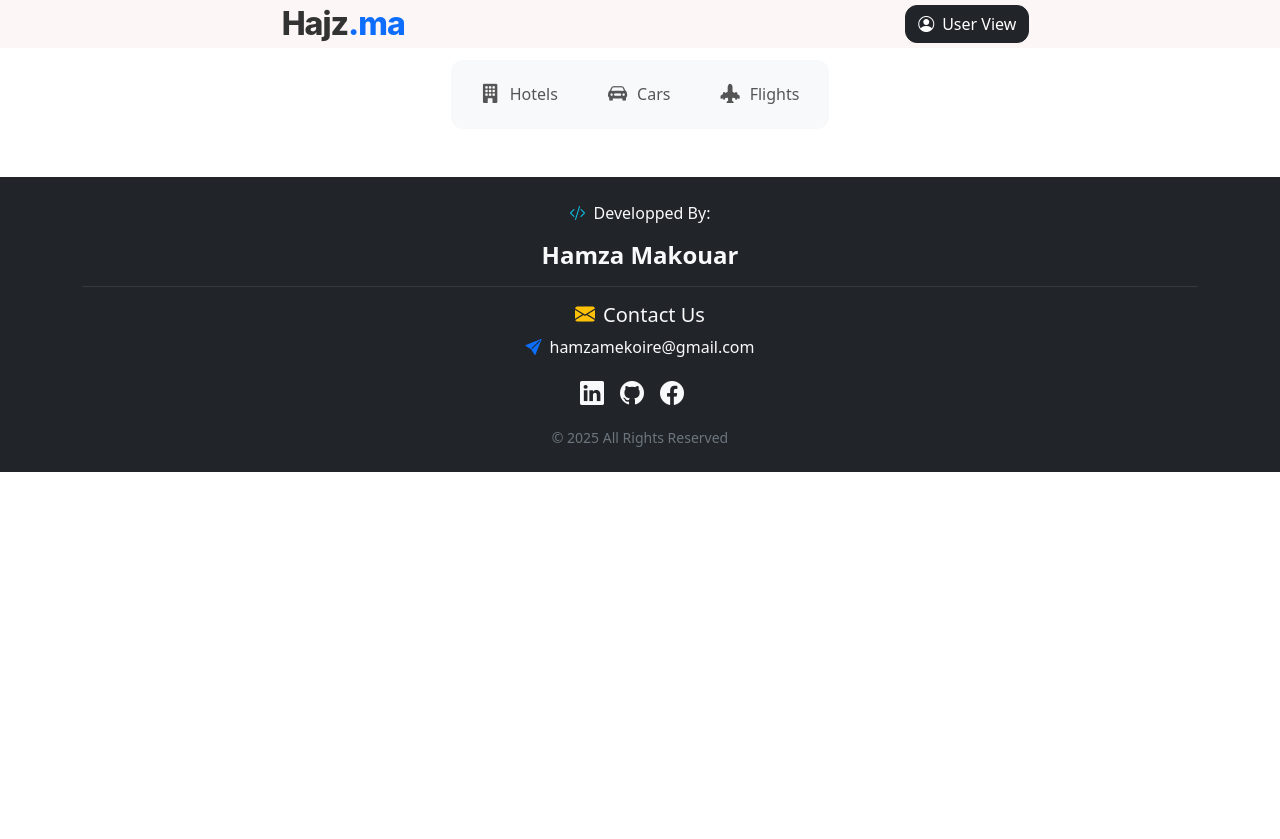
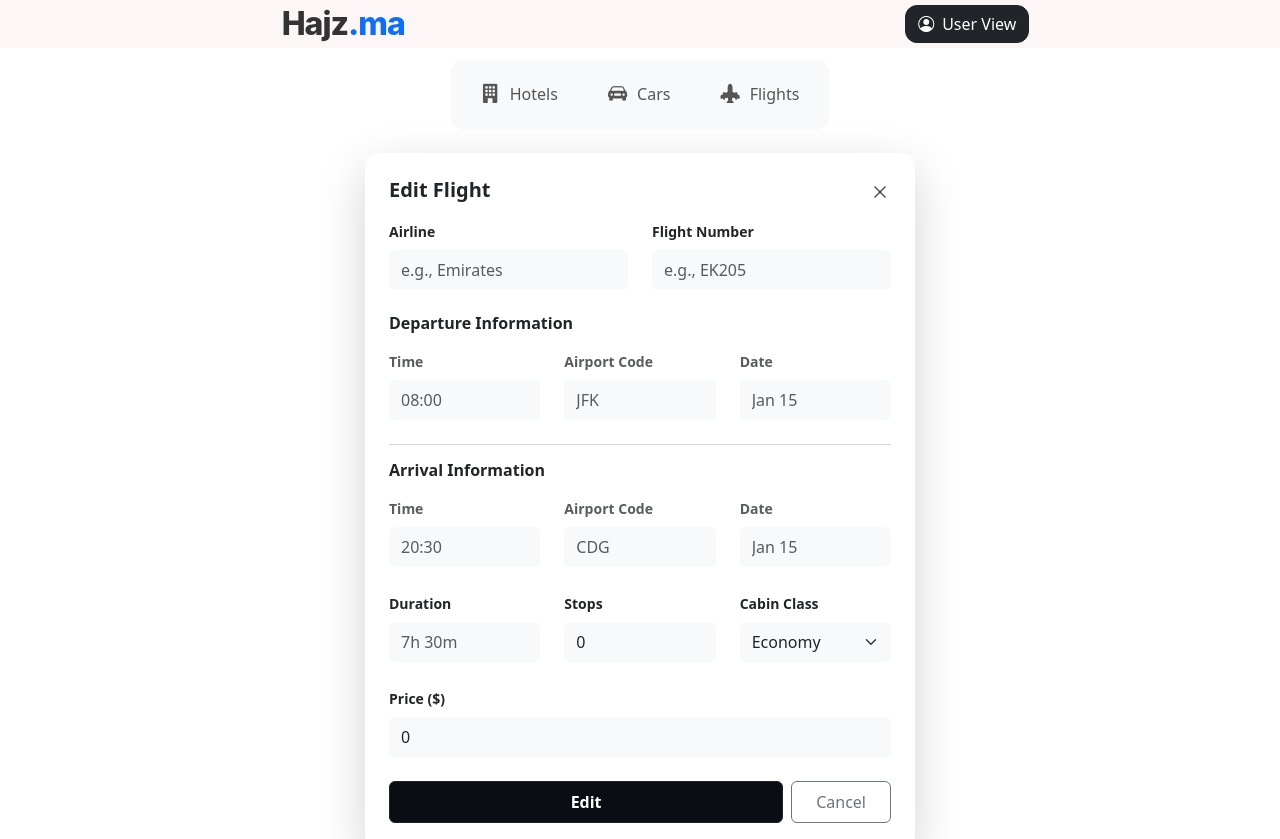
Before and after one commit to makouarHamza/Hajz.ma, a React (Vite) app: page /manageFlights/addEditFlight/1 in a window 1280 px wide. Shown: the top 839 px of the page. Before the commit the page ends 800 px from the top, so only its background shows below. Built offline with nearby package versions, Linux system fonts and the light colour scheme.

Commit message:
added function to edit flight

```diff
--- a/src/App.jsx
+++ b/src/App.jsx
@@ -87,6 +87,7 @@ function App() {
           <Route path='manageHotels/addEditHotel/:idToEdit' element={ <NewHotelForm /> }/>
           <Route path='manageFlights' element={<FlightsManage />}/>
           <Route path='manageFlights/addEditFlight' element={ <AddFlightForm /> }/>
+          <Route path='manageFlights/addEditFlight/:idToEdit' element={ <AddFlightForm /> }/>
 
         </Routes>
       </BrowserRouter>
--- a/src/data/db.json
+++ b/src/data/db.json
@@ -181,18 +181,18 @@
     },
     {
       "id": "9a03",
-      "airline": "Hamza Aire Line",
+      "airline": "Hamza Aire ",
       "flightNumber": "HMZ32",
       "depTime": "10:00",
-      "depAirport": "HNA",
-      "depDate": "DEC12",
-      "arrTime": "10:00",
-      "arrAirport": "HZX",
-      "arrDate": "DEC13",
-      "duration": "12h",
-      "stops": "1",
+      "depAirport": "hamza",
+      "depDate": "DEC10",
+      "arrTime": "20:00",
+      "arrAirport": "mk",
+      "arrDate": "DEC11",
+      "duration": "12:12h",
+      "stops": "2",
       "cabinClass": "First Class",
-      "price": "999"
+      "price": "333"
     }
   ]
 }
--- a/src/flights/flightsManage.jsx
+++ b/src/flights/flightsManage.jsx
@@ -2,14 +2,13 @@ import { useDispatch, useSelector } from "react-redux";
 import { deleteFlight, flightStatus, getDataFlights, selectAllFlights } from "./flightsSlice";
 import { PencilLine, Plus, Trash2 } from "lucide-react";
 import { useEffect } from "react";
-import { useNavigate } from "react-router-dom";
+import { useNavigate, useParams } from "react-router-dom";
 
 function FlightsManage() {
     const dispatch = useDispatch();
     const flights = useSelector(selectAllFlights);
     const status = useSelector(flightStatus)
     const navigate = useNavigate()
-
     useEffect(function(){
         if(status === 'idle'){
             dispatch(getDataFlights())
@@ -21,7 +20,6 @@ function FlightsManage() {
         if(window.confirm("Are you sure you want to delete this flight?")){
             dispatch(deleteFlight(id))
         }
-
     }
 
 
@@ -81,7 +79,7 @@ function FlightsManage() {
 
 
                     <td className="pe-4 py-3 text-end">
-                        <button className="btn btn-light btn-sm border me-2 shadow-sm" style={{ padding: '6px 8px' }}>
+                        <button onClick={() => navigate(`addEditFlight/${flight.id}`)} className="btn btn-light btn-sm border me-2 shadow-sm" style={{ padding: '6px 8px' }}>
                         <PencilLine size={16} className="text-dark" />
                         </button>
                         <button onClick={() => handlerDelete(flight.id)} className="btn btn-danger btn-sm shadow-sm" style={{ padding: '6px 8px' }}>
--- a/src/flights/flightsSlice.js
+++ b/src/flights/flightsSlice.js
@@ -21,6 +21,11 @@ export const addFlight = createAsyncThunk("flights/addFlight", async (addedFligh
 export const deleteFlight = createAsyncThunk("flights/deleteFlight", async(id) => {
     const response = await axios.delete(`${FLIGHTS_URL}/${id}`);
     return id
+})
+
+export const editFlight = createAsyncThunk("flights/editFlight", async(updatedFlight) => {
+    const response = await axios.put(`${FLIGHTS_URL}/${updatedFlight.id}`, updatedFlight);
+    return response.data
 })
 
 const flightsSlice = createSlice({
@@ -48,6 +53,13 @@ const flightsSlice = createSlice({
             state.status = 'succeeded'
             state.flights = state.flights.filter(flight => flight.id !== action.payload);
         })
+        .addCase(editFlight.fulfilled, (state, action) => {
+            state.status = 'succeeded'
+            const indexToEdit = state.flights.findIndex(flight => flight.id === action.payload.id )
+            if(indexToEdit !== -1){
+                state.flights[indexToEdit] = action.payload
+            }
+        })
     }
 
 })
--- a/src/flights/newFlightForm.jsx
+++ b/src/flights/newFlightForm.jsx
@@ -1,8 +1,8 @@
-import React, { useState } from 'react';
+import React, { useEffect, useState } from 'react';
 import { X } from 'lucide-react';
-import { useDispatch } from 'react-redux';
-import { addFlight } from './flightsSlice';
-import { useNavigate } from 'react-router-dom';
+import { useDispatch, useSelector } from 'react-redux';
+import { addFlight, editFlight, selectAllFlights } from './flightsSlice';
+import { useNavigate, useParams } from 'react-router-dom';
 
 const AddFlightForm = () => {
   const [flightData, setFlightData] = useState({
@@ -21,6 +21,14 @@ const AddFlightForm = () => {
   });
   const dispatch = useDispatch()
   const navigate = useNavigate()
+  const { idToEdit } = useParams();
+
+  const existingFlight = useSelector(selectAllFlights).find(flight => flight.id === idToEdit);
+  useEffect(function(){
+    if(existingFlight){
+      setFlightData(existingFlight)
+    }
+  },[existingFlight, idToEdit])
 
   function onChangeAireLine(e){
     setFlightData({...flightData, airline:e.target.value})
@@ -58,6 +66,12 @@ const AddFlightForm = () => {
   function onChangePrice(e){
     setFlightData({...flightData, price:e.target.value})
   }
+
+  const hideForm = () => {
+      navigate(-1);
+      resetForm();
+  }
+
   const resetForm = () => {
     setFlightData({
         airline: '',
@@ -77,24 +91,25 @@ const AddFlightForm = () => {
 
   function handleSubmit(e){
     e.preventDefault();
-    console.log(flightData);
-    dispatch(addFlight(flightData));
-    alert("Flight added successfully!")
+    if(idToEdit){
+      dispatch(editFlight(flightData))
+      alert("Flight Edited successfully!")
+    }else{
+      dispatch(addFlight(flightData));
+      alert("Flight added successfully!")
+    }
+
     resetForm();
-    navigate("/")
+    navigate("/manageFlights")
+  }
 
-}
-    const hideForm = () => {
-        navigate(-1);
-        resetForm();
-    }
 
   return (
     <div className="container mt-4 d-flex justify-content-center">
       <div className="card border-0 shadow-lg p-4" style={{ width: '100%', maxWidth: '550px', borderRadius: '12px' }}>
         {/* Header */}
         <div className="d-flex justify-content-between align-items-center mb-3">
-          <h5 className="fw-bold m-0">Add New Flight</h5>
+          <h5 className="fw-bold m-0">{idToEdit?"Edit Flight":"Add New Flight"}</h5>
           <button onClick={hideForm} className="btn btn-link text-muted p-0"><X size={20} /></button>
         </div>
 
@@ -103,11 +118,11 @@ const AddFlightForm = () => {
           <div className="row mb-4">
             <div className="col-md-6">
               <label className="form-label fw-bold small">Airline</label>
-              <input onChange={onChangeAireLine} type="text" className="form-control bg-light border-0 py-2" placeholder="e.g., Emirates" />
+              <input value={flightData.airline} onChange={onChangeAireLine} type="text" className="form-control bg-light border-0 py-2" placeholder="e.g., Emirates" />
             </div>
             <div className="col-md-6">
               <label className="form-label fw-bold small">Flight Number</label>
-              <input onChange={onChangeFlightNumber} type="text" className="form-control bg-light border-0 py-2" placeholder="e.g., EK205" />
+              <input value={flightData.flightNumber} onChange={onChangeFlightNumber} type="text" className="form-control bg-light border-0 py-2" placeholder="e.g., EK205" />
             </div>
           </div>
 
@@ -116,15 +131,15 @@ const AddFlightForm = () => {
           <div className="row mb-4">
             <div className="col-4">
               <label className="form-label text-muted small fw-bold">Time</label>
-              <input onChange={onChangeDepTime} type="text" className="form-control bg-light border-0 py-2" placeholder="08:00" />
+              <input value={flightData.depTime} onChange={onChangeDepTime} type="text" className="form-control bg-light border-0 py-2" placeholder="08:00" />
             </div>
             <div className="col-4">
               <label className="form-label text-muted small fw-bold">Airport Code</label>
-              <input onChange={onChangeDepAirport} type="text" className="form-control bg-light border-0 py-2" placeholder="JFK" />
+              <input value={flightData.depAirport} onChange={onChangeDepAirport} type="text" className="form-control bg-light border-0 py-2" placeholder="JFK" />
             </div>
             <div className="col-4">
               <label className="form-label text-muted small fw-bold">Date</label>
-              <input onChange={onChangeDepDate} type="text" className="form-control bg-light border-0 py-2" placeholder="Jan 15" />
+              <input value={flightData.depDate} onChange={onChangeDepDate} type="text" className="form-control bg-light border-0 py-2" placeholder="Jan 15" />
             </div>
           </div>
 
@@ -135,15 +150,15 @@ const AddFlightForm = () => {
           <div className="row mb-4">
             <div className="col-4">
               <label className="form-label text-muted small fw-bold">Time</label>
-              <input onChange={onChangeArrTime} type="text" className="form-control bg-light border-0 py-2" placeholder="20:30" />
+              <input value={flightData.arrTime} onChange={onChangeArrTime} type="text" className="form-control bg-light border-0 py-2" placeholder="20:30" />
             </div>
             <div className="col-4">
               <label className="form-label text-muted small fw-bold">Airport Code</label>
-              <input onChange={onChangeArrAirport} type="text" className="form-control bg-light border-0 py-2" placeholder="CDG" />
+              <input value={flightData.arrAirport} onChange={onChangeArrAirport} type="text" className="form-control bg-light border-0 py-2" placeholder="CDG" />
             </div>
             <div className="col-4">
               <label className="form-label text-muted small fw-bold">Date</label>
-              <input onChange={onChangeArrDate} type="text" className="form-control bg-light border-0 py-2" placeholder="Jan 15" />
+              <input value={flightData.arrDate} onChange={onChangeArrDate} type="text" className="form-control bg-light border-0 py-2" placeholder="Jan 15" />
             </div>
           </div>
 
@@ -151,15 +166,15 @@ const AddFlightForm = () => {
           <div className="row mb-4">
             <div className="col-4">
               <label className="form-label fw-bold small">Duration</label>
-              <input onChange={onChangeDuration} type="text" className="form-control bg-light border-0 py-2" placeholder="7h 30m" />
+              <input value={flightData.duration} onChange={onChangeDuration} type="text" className="form-control bg-light border-0 py-2" placeholder="7h 30m" />
             </div>
             <div className="col-4">
               <label className="form-label fw-bold small">Stops</label>
-              <input onChange={onChangeStops} type="number" className="form-control bg-light border-0 py-2" placeholder="0" />
+              <input value={flightData.stops} onChange={onChangeStops} type="number" className="form-control bg-light border-0 py-2" placeholder="0" />
             </div>
             <div className="col-4">
               <label className="form-label fw-bold small">Cabin Class</label>
-              <select onChange={onChangeCabinClass} className="form-select bg-light border-0 py-2 shadow-none">
+              <select value={flightData.cabinClass} onChange={onChangeCabinClass} className="form-select bg-light border-0 py-2 shadow-none">
                 <option>Economy</option>
                 <option>Business</option>
                 <option>First Class</option>
@@ -170,13 +185,13 @@ const AddFlightForm = () => {
           {/* Price Row */}
           <div className="mb-4">
             <label className="form-label fw-bold small">Price ($)</label>
-            <input onChange={onChangePrice} type="number" className="form-control bg-light border-0 py-2" placeholder="0" />
+            <input value={flightData.price} onChange={onChangePrice} type="number" className="form-control bg-light border-0 py-2" placeholder="0" />
           </div>
 
           {/* Actions */}
           <div className="d-flex gap-2">
             <button type="submit" className="btn btn-dark flex-grow-1 py-2 fw-bold" style={{ backgroundColor: '#0a0d14' }}>
-              Add Flight
+              {idToEdit?"Edit":"Add Flight"}
             </button>
             <button onClick={hideForm} type="button" className="btn btn-outline-secondary px-4 py-2 border-opacity-25">
               Cancel
```
